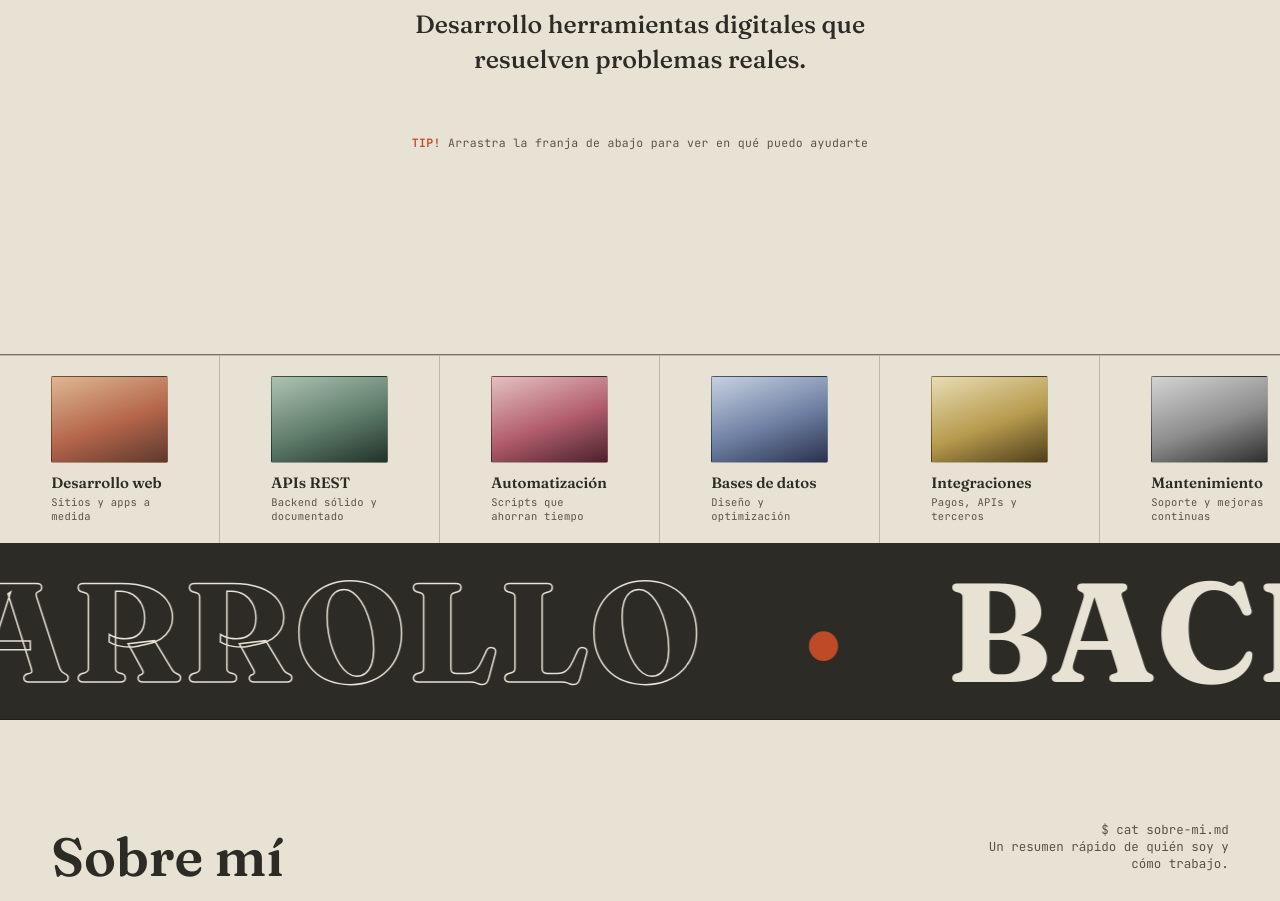
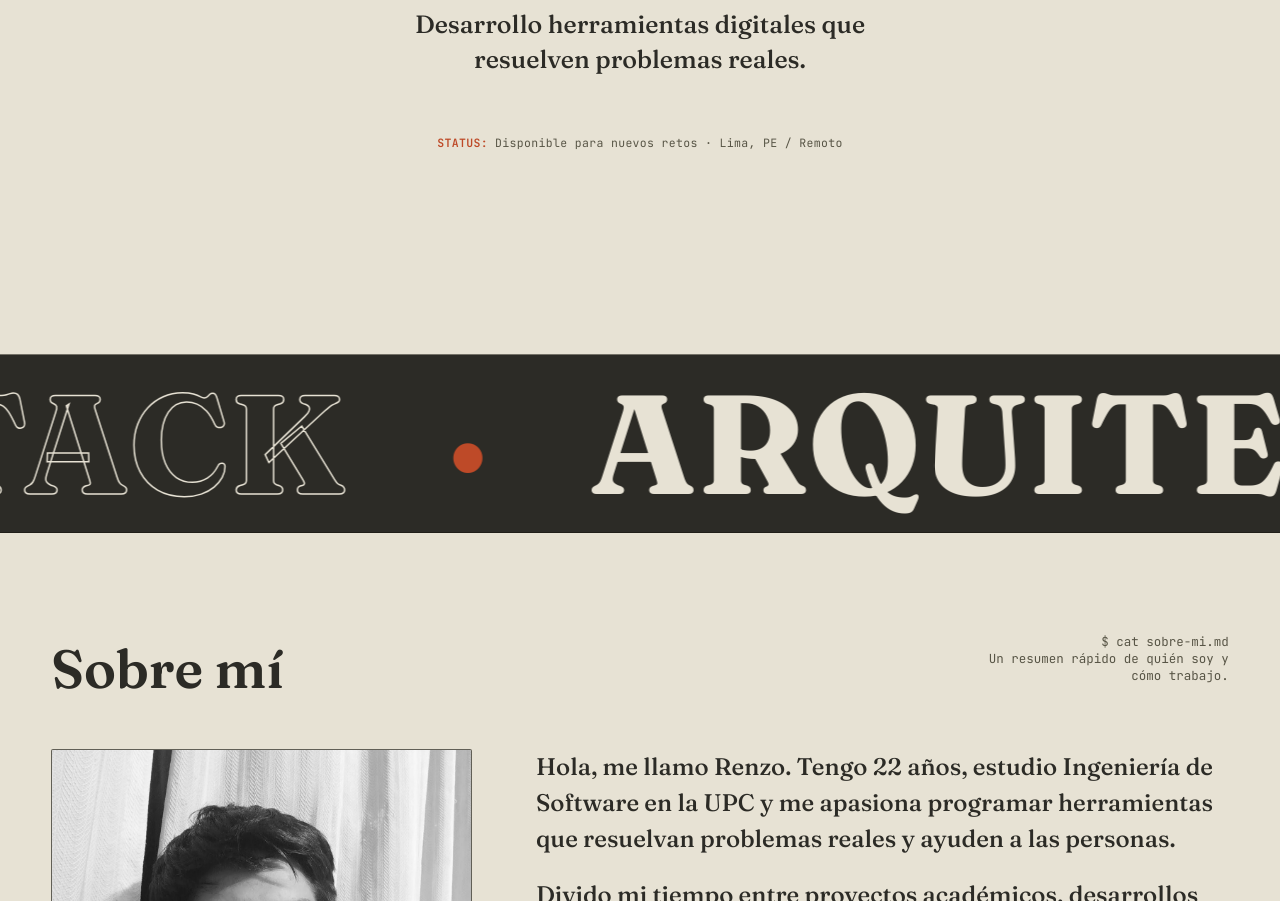
Before and after one commit to Renzoocf/renzoocf.github.io, a plain HTML site: page index.html in a window 1280 px wide. Shown: the part 480-1381 px from the top of the page. Drawn offline with Linux system fonts and the light colour scheme.

Commit message:
style: simplificar hero con status limpio y remover franja para mejorar experiencia

```diff
--- a/index.html
+++ b/index.html
@@ -51,7 +51,7 @@
 }
 </script>
 
-  <link rel="stylesheet" href="styles.css?v=2.2">
+  <link rel="stylesheet" href="styles.css?v=2.4">
   <link rel="icon" type="image/webp" href="pictures/icon.webp">
 </head>
 
@@ -93,51 +93,20 @@
           <span class="eyebrow">Portafolio 2026</span>
           <h1>Construyo Software<br>en Internet.</h1>
           <p class="lede">Desarrollo herramientas digitales que resuelven problemas reales.</p>
-          <p class="tip"><b>TIP!</b> Arrastra la franja de abajo para ver en qué puedo ayudarte</p>
+          <p class="tip"><b>STATUS:</b> Disponible para nuevos retos · Lima, PE / Remoto</p>
         </div>
       </div>
     </section>
 
-    <div class="strip-outer">
-      <div class="strip" id="dragStrip">
-        <div class="strip-item">
-          <div class="strip-swatch pv1"></div>
-          <h2>Desarrollo web</h2>
-          <p>Sitios y apps a medida</p>
-        </div>
-        <div class="strip-item">
-          <div class="strip-swatch pv2"></div>
-          <h2>APIs REST</h2>
-          <p>Backend sólido y documentado</p>
-        </div>
-        <div class="strip-item">
-          <div class="strip-swatch pv3"></div>
-          <h2>Automatización</h2>
-          <p>Scripts que ahorran tiempo</p>
-        </div>
-        <div class="strip-item">
-          <div class="strip-swatch pv4"></div>
-          <h2>Bases de datos</h2>
-          <p>Diseño y optimización</p>
-        </div>
-        <div class="strip-item">
-          <div class="strip-swatch pv5"></div>
-          <h2>Integraciones</h2>
-          <p>Pagos, APIs y terceros</p>
-        </div>
-        <div class="strip-item">
-          <div class="strip-swatch pv6"></div>
-          <h2>Mantenimiento</h2>
-          <p>Soporte y mejoras continuas</p>
-        </div>
-      </div>
-    </div>
-
     <div class="band">
       <div class="marquee" id="marquee">
-        <span class="outline">DESARROLLO</span><span class="accent">&nbsp;·&nbsp;</span><span>BACKEND</span><span
+        <span class="outline">FULL-STACK</span><span class="accent">&nbsp;·&nbsp;</span><span>ARQUITECTURA</span><span
           class="accent">&nbsp;·&nbsp;</span>
-        <span class="outline">DESARROLLO</span><span class="accent">&nbsp;·&nbsp;</span><span>BACKEND</span><span
+        <span class="outline">SAAS</span><span class="accent">&nbsp;·&nbsp;</span><span>CLOUD</span><span
+          class="accent">&nbsp;·&nbsp;</span>
+        <span class="outline">FULL-STACK</span><span class="accent">&nbsp;·&nbsp;</span><span>ARQUITECTURA</span><span
+          class="accent">&nbsp;·&nbsp;</span>
+        <span class="outline">SAAS</span><span class="accent">&nbsp;·&nbsp;</span><span>CLOUD</span><span
           class="accent">&nbsp;·&nbsp;</span>
       </div>
     </div>
@@ -510,7 +479,7 @@
     </div>
   </div>
 
-  <script src="script.js?v=2.2"></script>
+  <script src="script.js?v=2.4"></script>
 </body>
 
 </html>
--- a/styles.css
+++ b/styles.css
@@ -170,33 +170,24 @@
   }
   .tip{
     font-family:var(--mono); font-size:11.5px; color:var(--ink-soft);
-    letter-spacing:.03em;
+    letter-spacing:.03em; display:flex; align-items:center; gap:7px; justify-content:center;
   }
   .tip b{color:var(--rust); font-family:var(--mono);}
+  .pulse-dot{
+    width:7px; height:7px; border-radius:50%;
+    background:#2E7D32; display:inline-block;
+    box-shadow:0 0 0 rgba(46,125,50,0.4);
+    animation:pulse 2s infinite;
+  }
+  @keyframes pulse{
+    0%{box-shadow:0 0 0 0 rgba(46,125,50,0.5);}
+    70%{box-shadow:0 0 0 6px rgba(46,125,50,0);}
+    100%{box-shadow:0 0 0 0 rgba(46,125,50,0);}
+  }
 
   @media (max-width:900px){
     .tri-col.center{padding-top:48px; padding-bottom:40px;}
   }
-
-  /* drag strip */
-  .strip-outer{border-top:1px solid var(--line);}
-  .strip{
-    display:flex; gap:0; overflow-x:auto; cursor:grab;
-    scrollbar-width:none;
-  }
-  .strip::-webkit-scrollbar{display:none;}
-  .strip.dragging{cursor:grabbing; scroll-behavior:auto;}
-  .strip-item{
-    flex:0 0 220px; padding:20px var(--pad);
-    border-right:1px solid var(--line);
-    user-select:none;
-  }
-  .strip-item:first-child{padding-left:var(--pad);}
-  .strip-swatch{
-    width:100%; aspect-ratio:4/3; border-radius:2px; margin-bottom:12px; border:1px solid var(--line);
-  }
-  .strip-item h2{font-family:var(--serif); font-size:15px; font-weight:600; margin:0 0 4px;}
-  .strip-item p{font-family:var(--mono); font-size:10.5px; color:var(--ink-soft); margin:0; letter-spacing:.03em;}
 
   /* ============ BIG BAND (signature) ============ */
   .band{
```
